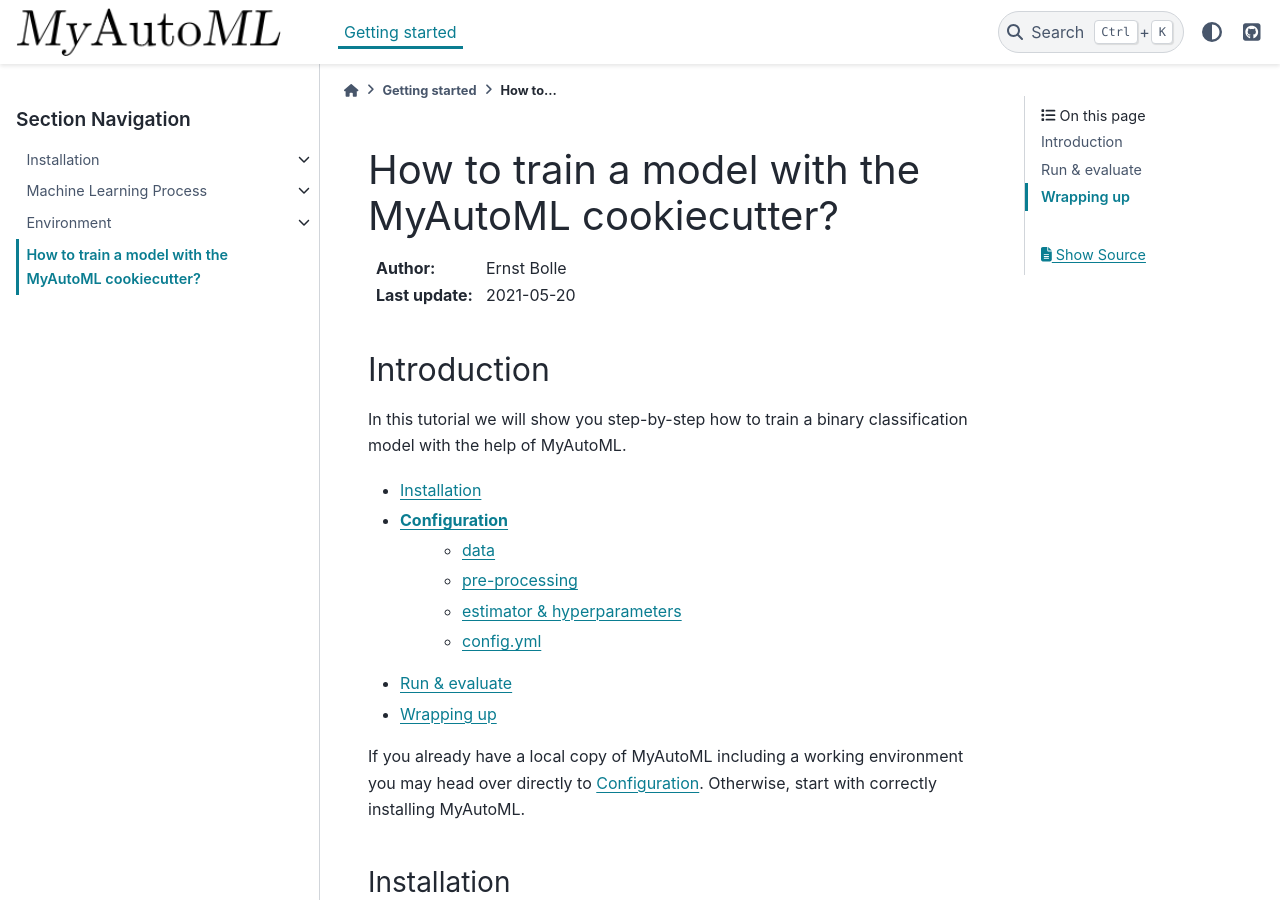
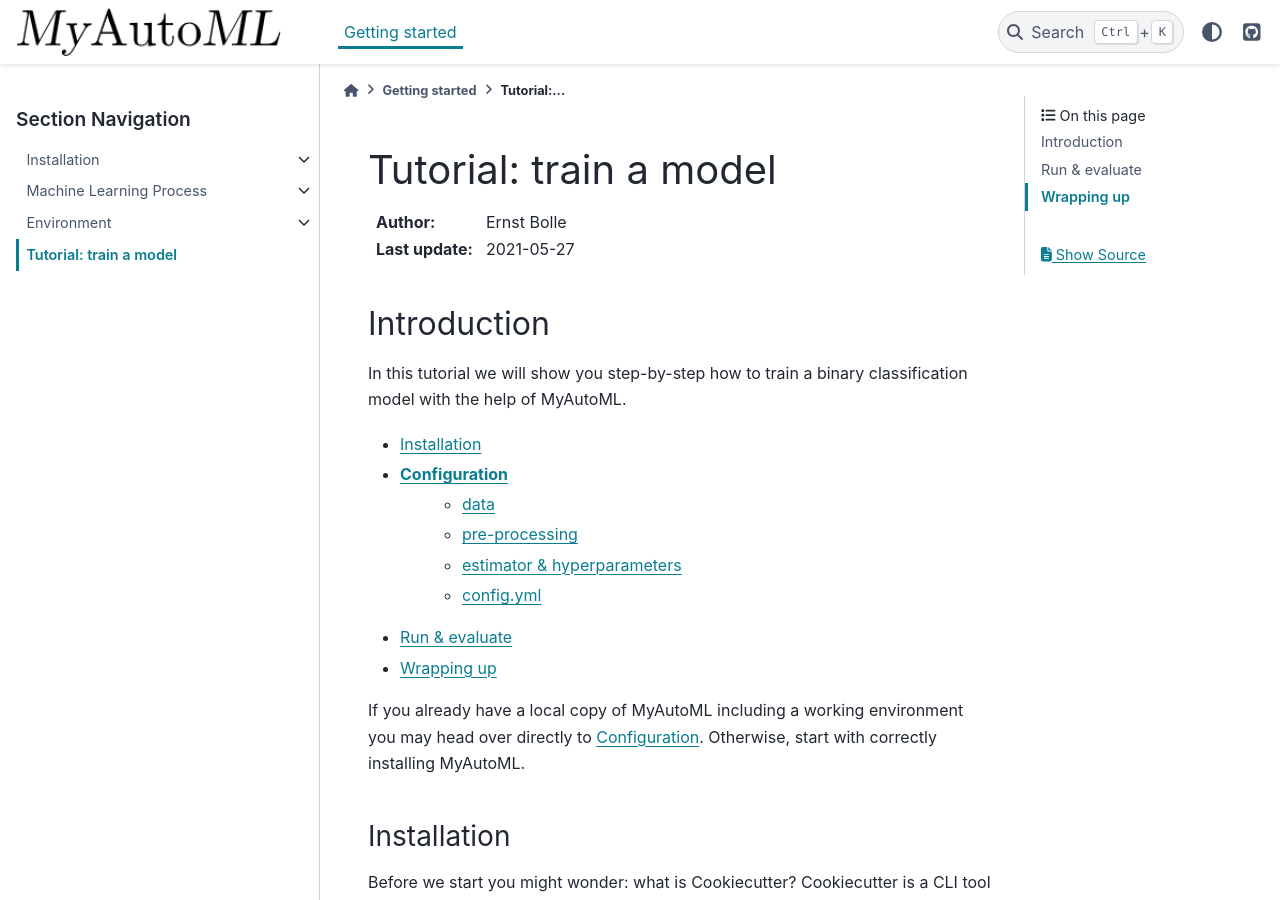
Before and after one commit to EBolle/myautoml-tutorial, a Sphinx documentation site: the page built from docs/source/getting_started/tutorial.rst, in a window 1280 px wide and 900 px high. Built offline with Sphinx 7.4.7 and the PyData theme 0.15.4, drawn with Linux system fonts in a browser that asks for light colours.

Commit message:
Modified the title and the date

```diff
--- a/docs/source/getting_started/tutorial.rst
+++ b/docs/source/getting_started/tutorial.rst
@@ -1,11 +1,11 @@
 .. _tutorial:
 
 ====================================================
-How to train a model with the MyAutoML cookiecutter?
+Tutorial: train a model
 ====================================================
 
 :Author: Ernst Bolle
-:Last update: 2021-05-20
+:Last update: 2021-05-27
 
 Introduction
 ============
```
